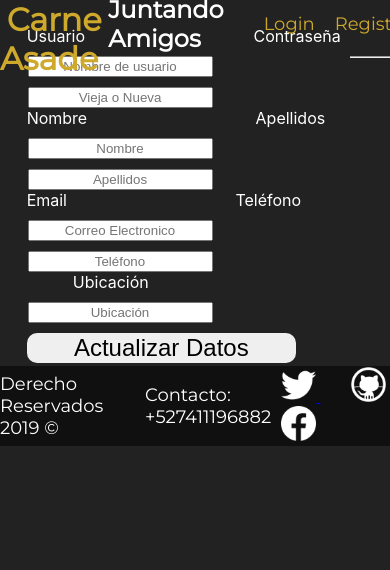
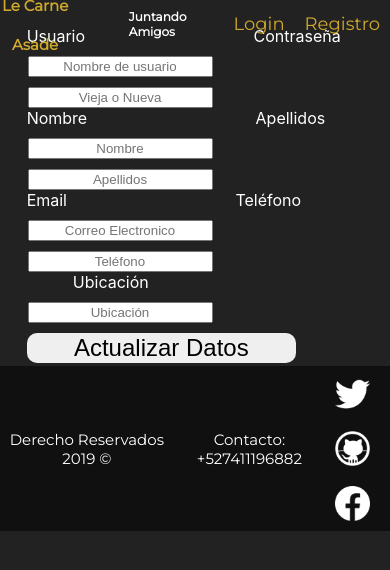
Before and after one commit to RoodrigoRoot/Proyecto-Bedu, a React (Create React App) app in the folder Front-End/: page /Perfil in a window 390 px wide. Shown: the top 570 px of the page. Built offline with nearby package versions, Linux system fonts and the light colour scheme; no server answers; a web font is replaced by a local one.

Commit message:
Index Responsive

```diff
--- a/Front-End/src/assets/styles/footer.scss
+++ b/Front-End/src/assets/styles/footer.scss
@@ -44,3 +44,29 @@ footer{
         text-decoration: underline;
     }
 }
+
+@media only screen and (max-width:480px){
+
+.footer__number{
+    font-size: 15px;
+    text-align: center;
+}
+.rights{
+    font-size: 15px;
+    text-align: center;
+}
+
+.footer__social{
+    .social__icons{
+        padding: 0;
+        margin-right: 0;
+
+        display: flex;
+        img{
+
+            filter: blur(0%);
+        }
+    }
+}
+
+}
--- a/Front-End/src/assets/styles/header.scss
+++ b/Front-End/src/assets/styles/header.scss
@@ -105,3 +105,25 @@ hr{
     width: 80%;
 
 }
+
+@media only screen and (max-width:480px){
+    header{
+        hr{
+            margin-left: 5rem;
+            width: 60%;
+        }
+        #meet__logo .Link__h2{
+            font-size: 15px;
+            margin: 0;
+            padding: 0;
+
+        }
+        #name{
+            margin-left: 15%;
+            font-size: 8px;
+        }
+        .meet__li__sing{
+            font-size: 8px;
+        }
+}
+}
--- a/Front-End/src/assets/styles/main.scss
+++ b/Front-End/src/assets/styles/main.scss
@@ -3,7 +3,9 @@
         position: relative;
         display: inline-block;
 
-
+        .centrado{
+                text-align: center;
+        }
         background-repeat: no-repeat;
         background-size: cover;
 
--- a/Front-End/src/assets/styles/section.scss
+++ b/Front-End/src/assets/styles/section.scss
@@ -25,6 +25,7 @@
 
         }
     }
+
 }
 
 #roast:hover {
@@ -38,3 +39,23 @@
     font-family: 'Lato', sans-serif;
     font-size: 22px;
 }
+
+@media only screen and (max-width:480px){
+   .section{
+       height: 15%;
+   }
+   .section__container{
+       display: block;
+       .section__container__text{
+           width: 100%;
+           text-align: center;
+       }
+    article{
+        #roast{
+            margin-left: 3px;
+            width: 98%;
+            height: 40%;
+        }
+    }
+}
+}
--- a/Front-End/src/assets/styles/social.scss
+++ b/Front-End/src/assets/styles/social.scss
@@ -8,3 +8,8 @@
        filter: blur(2px);
    }
 }
+@media only screen and (max-width:480px){
+    .main__social{
+        display: none;
+    }
+}
--- a/Front-End/src/components/Ext/Header.jsx
+++ b/Front-End/src/components/Ext/Header.jsx
@@ -35,7 +35,7 @@ class Header extends Component {
             <header>
                 <nav>
                     <div id="meet__logo">
-                        <h2><Link className="Link" to="/">Le Carne Asade</Link></h2>
+                        <h2><Link className="Link__h2" to="/">Le Carne Asade</Link></h2>
                     </div>
 
                     <div id="name"><h1>{this.state.welcome}</h1></div>
@@ -49,7 +49,7 @@ class Header extends Component {
                         </ul>
                     </div>
                 </nav>
-                <hr />
+                <hr id="hr" />
             </header>
 
         )
--- a/Front-End/src/components/Section.jsx
+++ b/Front-End/src/components/Section.jsx
@@ -20,7 +20,7 @@ const Section = () => {
                         </p>
                     </article>
 
-                    <article>
+                    <article className="section__article">
                         <img id="roast" src="https://media2.giphy.com/media/l378AwfJ7pqLlRHr2/giphy.gif?cid=790b761104fcd4fdda31cd4eb8ceeea4ed63d1b61043311e&rid=giphy.gif" alt="Carne" />
                     </article>
                 </div>
```
Also changed, not shown: 1 other file (tests, documents, lock files or other folders).
